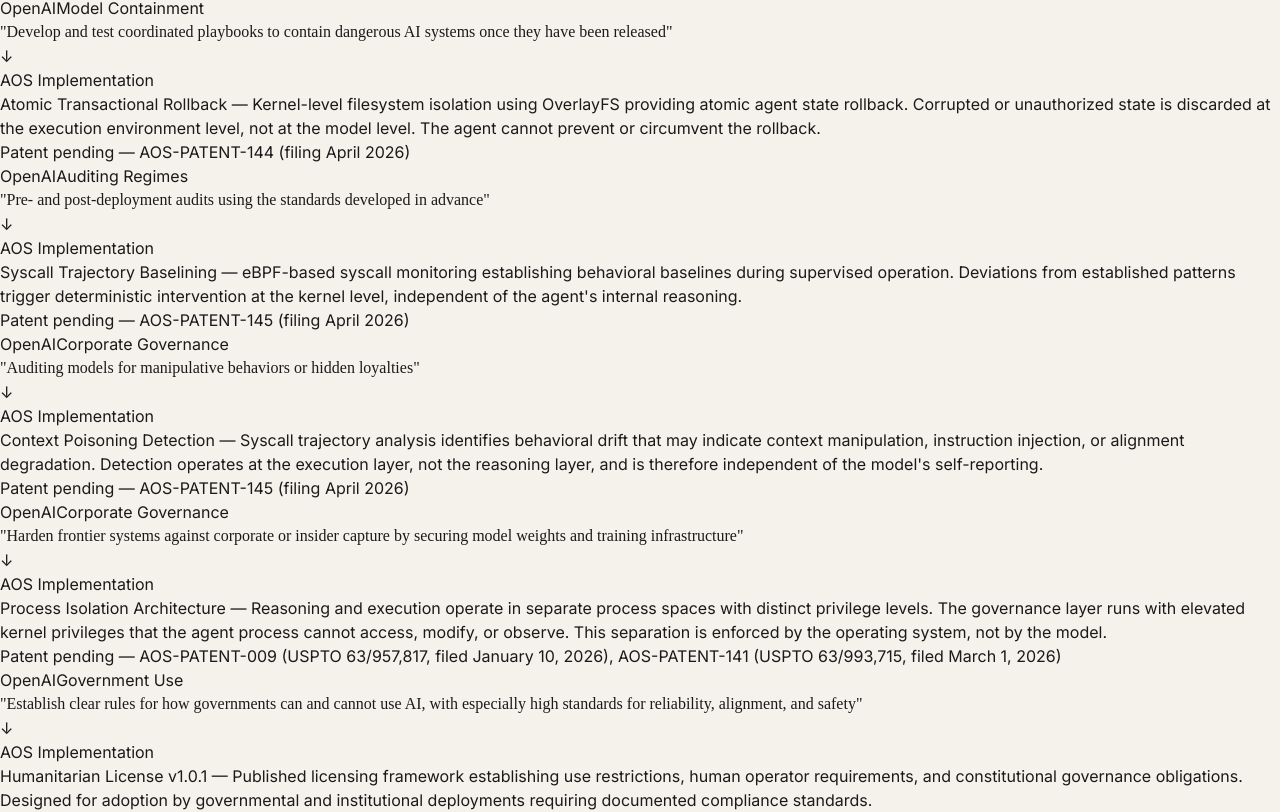
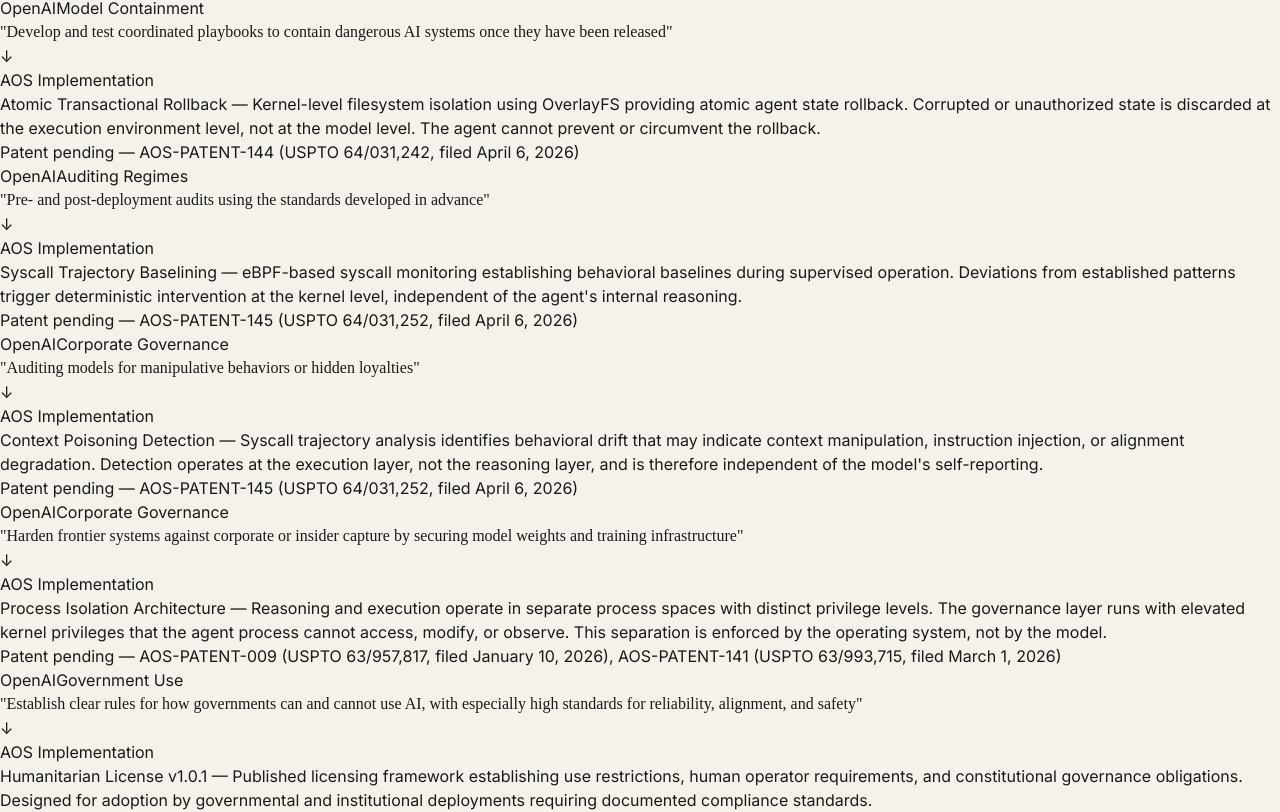
Before and after one commit to genesalvatore/aos-governance.com, a React (Vite) app in the folder aos-governance-web/: page /policy-response/openai-industrial-policy-april-2026 in a window 1280 px wide. Shown: the part 2412-3224 px from the top of the page. Built offline with nearby package versions, Linux system fonts and the light colour scheme.

Commit message:
fix: update AOS-PATENT-144/145 with real USPTO numbers on policy response page

```diff
--- a/aos-governance-web/src/pages/PolicyResponseOpenAI2026.tsx
+++ b/aos-governance-web/src/pages/PolicyResponseOpenAI2026.tsx
@@ -32,19 +32,19 @@ const ALIGNMENT_DATA: AlignmentEntry[] = [
         openaiRequirement: 'Develop and test coordinated playbooks to contain dangerous AI systems once they have been released',
         sourceSection: 'Model Containment',
         aosImplementation: 'Atomic Transactional Rollback — Kernel-level filesystem isolation using OverlayFS providing atomic agent state rollback. Corrupted or unauthorized state is discarded at the execution environment level, not at the model level. The agent cannot prevent or circumvent the rollback.',
-        status: 'Patent pending — AOS-PATENT-144 (filing April 2026)',
+        status: 'Patent pending — AOS-PATENT-144 (USPTO 64/031,242, filed April 6, 2026)',
     },
     {
         openaiRequirement: 'Pre- and post-deployment audits using the standards developed in advance',
         sourceSection: 'Auditing Regimes',
         aosImplementation: 'Syscall Trajectory Baselining — eBPF-based syscall monitoring establishing behavioral baselines during supervised operation. Deviations from established patterns trigger deterministic intervention at the kernel level, independent of the agent\'s internal reasoning.',
-        status: 'Patent pending — AOS-PATENT-145 (filing April 2026)',
+        status: 'Patent pending — AOS-PATENT-145 (USPTO 64/031,252, filed April 6, 2026)',
     },
     {
         openaiRequirement: 'Auditing models for manipulative behaviors or hidden loyalties',
         sourceSection: 'Corporate Governance',
         aosImplementation: 'Context Poisoning Detection — Syscall trajectory analysis identifies behavioral drift that may indicate context manipulation, instruction injection, or alignment degradation. Detection operates at the execution layer, not the reasoning layer, and is therefore independent of the model\'s self-reporting.',
-        status: 'Patent pending — AOS-PATENT-145 (filing April 2026)',
+        status: 'Patent pending — AOS-PATENT-145 (USPTO 64/031,252, filed April 6, 2026)',
     },
     {
         openaiRequirement: 'Harden frontier systems against corporate or insider capture by securing model weights and training infrastructure',
@@ -83,8 +83,8 @@ const PATENT_REFS: PatentRef[] = [
     { aosId: 'AOS-PATENT-141', usptoNo: '63/993,715', filingDate: 'March 1, 2026', title: 'Orbital and Interplanetary AI Infrastructure' },
     { aosId: 'AOS-PATENT-142', usptoNo: '63/993,716', filingDate: 'March 1, 2026', title: 'Mass Agent Constitutional Governance with Emergent Behavior Containment' },
     { aosId: 'AOS-PATENT-143', usptoNo: '63/993,718', filingDate: 'March 1, 2026', title: 'Constitutional Governance Framework for Embodied AI Agents' },
-    { aosId: 'AOS-PATENT-144', usptoNo: 'Filing April 2026', filingDate: 'April 2026', title: 'Atomic Transactional Rollback for Ephemeral Agent Execution Environments via Copy-on-Write (CoW) Filesystems' },
-    { aosId: 'AOS-PATENT-145', usptoNo: 'Filing April 2026', filingDate: 'April 2026', title: 'Syscall Trajectory Baselining for Zero-Day Context Poisoning Detection' },
+    { aosId: 'AOS-PATENT-144', usptoNo: '64/031,242', filingDate: 'April 6, 2026', title: 'Atomic Transactional Rollback for Ephemeral Agent Execution Environments via Copy-on-Write (CoW) Filesystems' },
+    { aosId: 'AOS-PATENT-145', usptoNo: '64/031,252', filingDate: 'April 6, 2026', title: 'Syscall Trajectory Baselining for Zero-Day Context Poisoning Detection' },
     { aosId: 'AOS-OMNIBUS-A', usptoNo: '63/969,606', filingDate: 'January 27, 2026', title: 'AOS Constitutional AI — Comprehensive Framework with Cryptographic Enforcement' },
     { aosId: 'AOS-OMNIBUS-B', usptoNo: '63/969,618', filingDate: 'January 27, 2026', title: 'AOS Extended Constitutional Innovations — Unfiled Concepts with Cryptographic Enforcement' },
 ];
@@ -374,7 +374,7 @@ export default function PolicyResponseOpenAI2026() {
                                 { wave: 'Wave 1', date: 'January 10–12, 2026', desc: 'Core portfolio — 56 provisional applications establishing prior art. Filed 11 days prior to Anthropic\'s January 21 constitutional AI disclosure.' },
                                 { wave: 'Wave 2', date: 'January 27–28, 2026', desc: 'Deterministic enforcement hardening — cryptographic execution boundary specifications. Includes Omnibus filings (USPTO 63/969,606; 63/969,618).' },
                                 { wave: 'Wave 3', date: 'March 1, 2026', desc: 'Physical sovereignty — orbital, embodied, and mass-agent governance.' },
-                                { wave: 'Wave 4', date: 'April 2026', desc: 'OS-level determinism — kernel-level enforcement primitives responding to March 31 Claude Code source disclosure.' },
+                                { wave: 'Wave 4', date: 'April 6, 2026', desc: 'OS-level determinism — kernel-level enforcement primitives responding to March 31 Claude Code source disclosure. USPTO 64/031,242; 64/031,252.' },
                             ].map((w) => (
                                 <div key={w.wave} className="p-5 bg-gray-50 rounded-xl border border-gray-100">
                                     <div className="flex items-center gap-2 mb-2">
```
